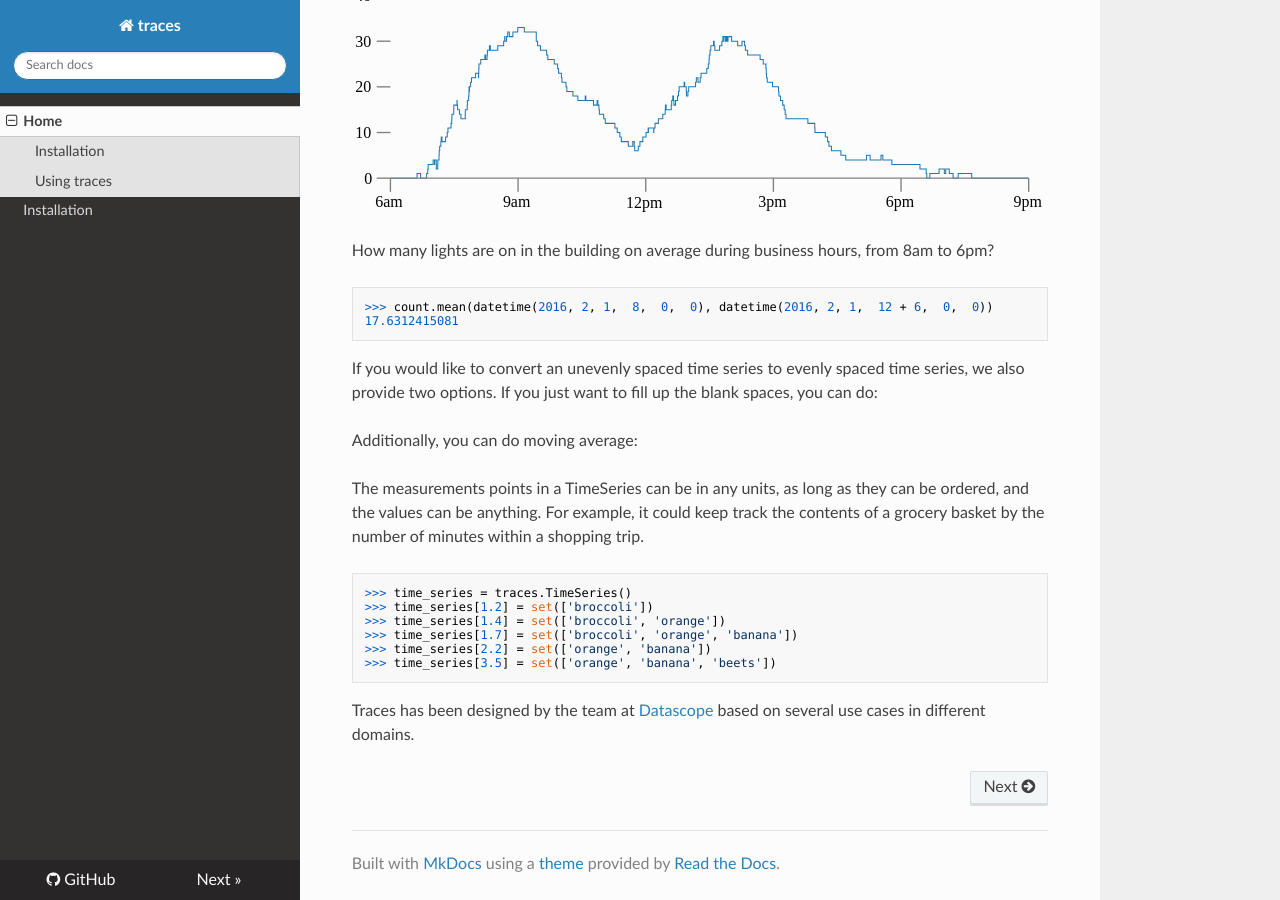
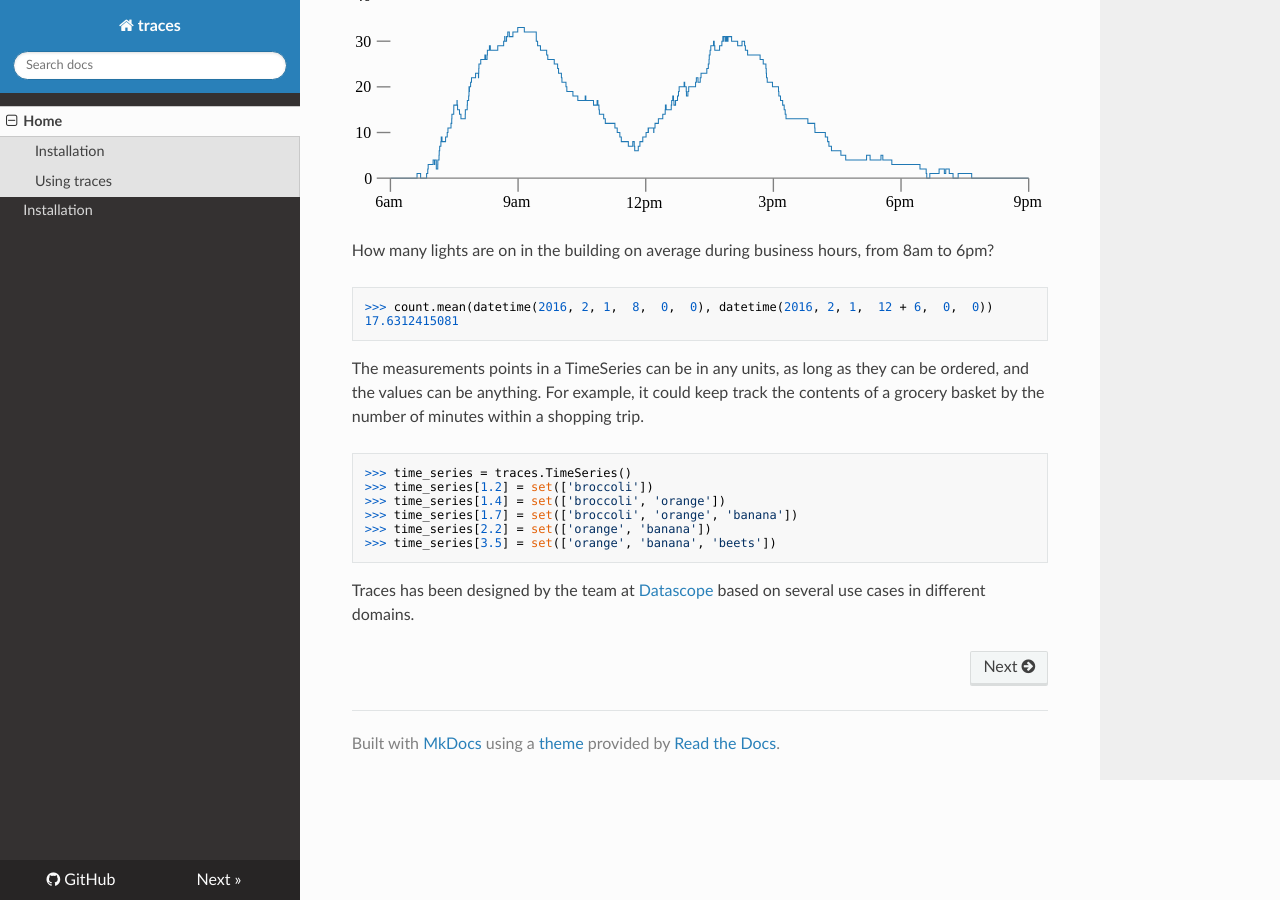
Before and after one commit to stringertheory/traces, an MkDocs documentation site: the page built from docs/index.md, in a window 1280 px wide and 900 px high, scrolled down 1848 px. Built offline with MkDocs 1.6.1, drawn with Linux system fonts in a browser that asks for light colours; nearby versions of some CDN libraries; old or Windows-style settings are respelled for this version of MkDocs.

Commit message:
comment out documentation

````diff
--- a/docs/index.md
+++ b/docs/index.md
@@ -81,9 +81,9 @@ hours, from 8am to 6pm?
 17.6312415081
 ```
 
-If you would like to convert an unevenly spaced time series to evenly spaced time series, we also provide two options. If you just want to fill up the blank spaces, you can do:
+<!--If you would like to convert an unevenly spaced time series to evenly spaced time series, we also provide two options. If you just want to fill up the blank spaces, you can do:-->
 
-Additionally, you can do moving average:
+<!--Additionally, you can do moving average:-->
 
 <!--TODO: Regularize and moving average example.-->
 
````
